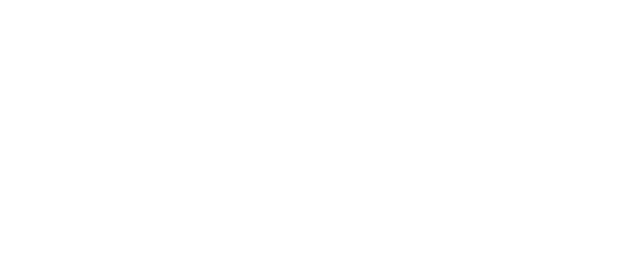
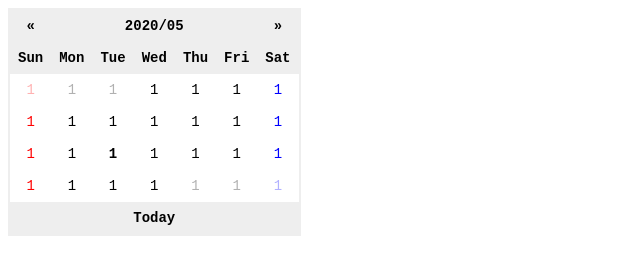
Before and after one commit to ayamiyokoi/MyOmikuji, a plain HTML site: page MyCalendar/index.html in a window 1280 px wide. Shown: the whole page, without its empty margins (0-640 px from the left). Drawn offline with Linux system fonts and the light colour scheme.

Commit message:
[Add]stylesheet

```diff
--- /dev/null
+++ b/MyCalendar/css/style.css
@@ -0,0 +1,47 @@
+body {
+  font-family: 'Courier New', monospace;
+  font-size: 14px;
+}
+
+table {
+  border-collapse: collapse;
+  border: 2px solid #eee;
+}
+
+thead,
+tfoot {
+  background: #eee;
+}
+
+th,
+td {
+  padding: 8px;
+  text-align: center;
+}
+
+tbody td:first-child {
+  color: red;
+}
+
+tbody td:last-child {
+  color: blue;
+}
+
+tfoot {
+  font-weight: bold;
+}
+
+td.disabled {
+  opacity: 0.3;
+}
+
+td.today {
+  font-weight: bold;
+}
+
+#prev,
+#next,
+#today {
+  cursor: pointer;
+  user-select: none;
+}
--- a/MyCalendar/index.html
+++ b/MyCalendar/index.html
@@ -3,8 +3,69 @@
 <head>
   <meta charset="utf-8">
   <title>Calendar</title>
+  <link rel="stylesheet" href="css/style.css">
 </head>
 <body>
-
+  <table>
+    <thead>
+      <tr>
+        <th id="prev">&laquo;</th>
+        <th id="title" colspan="5">2020/05</th>
+        <th id="next">&raquo;</th>
+      </tr>
+      <tr>
+        <th>Sun</th>
+        <th>Mon</th>
+        <th>Tue</th>
+        <th>Wed</th>
+        <th>Thu</th>
+        <th>Fri</th>
+        <th>Sat</th>
+      </tr>
+    </thead>
+    <tbody>
+      <tr>
+        <td class="disabled">1</td>
+        <td class="disabled">1</td>
+        <td class="disabled">1</td>
+        <td>1</td>
+        <td>1</td>
+        <td>1</td>
+        <td>1</td>
+      </tr>
+      <tr>
+        <td>1</td>
+        <td>1</td>
+        <td>1</td>
+        <td>1</td>
+        <td>1</td>
+        <td>1</td>
+        <td>1</td>
+      </tr>
+      <tr>
+        <td>1</td>
+        <td>1</td>
+        <td class="today">1</td>
+        <td>1</td>
+        <td>1</td>
+        <td>1</td>
+        <td>1</td>
+      </tr>
+      <tr>
+        <td>1</td>
+        <td>1</td>
+        <td>1</td>
+        <td>1</td>
+        <td class="disabled">1</td>
+        <td class="disabled">1</td>
+        <td class="disabled">1</td>
+      </tr>
+    </tbody>
+    <tfoot>
+      <tr>
+        <td id="today" colspan="7">Today</td>
+      </tr>
+    </tfoot>
+  </table>
 </body>
 </html>
```
